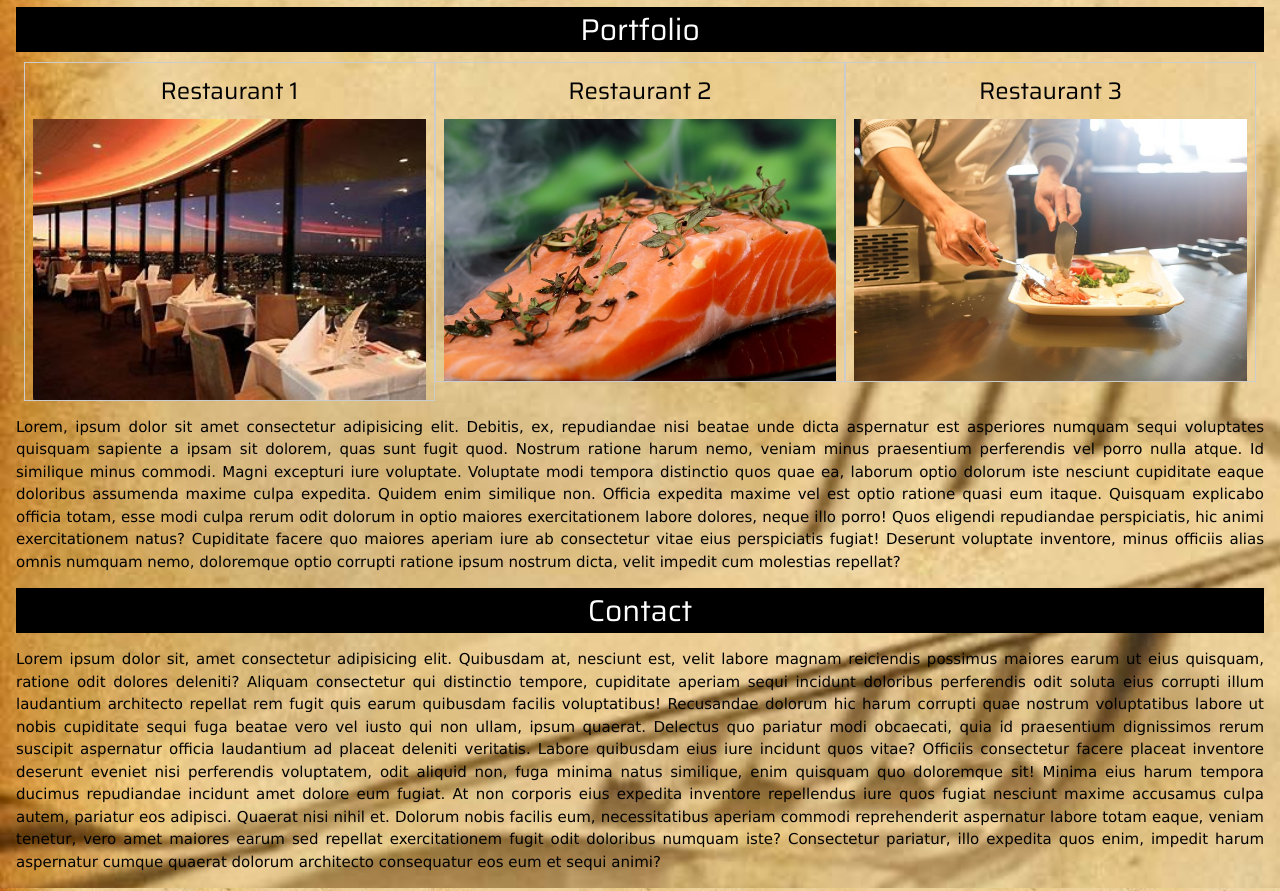
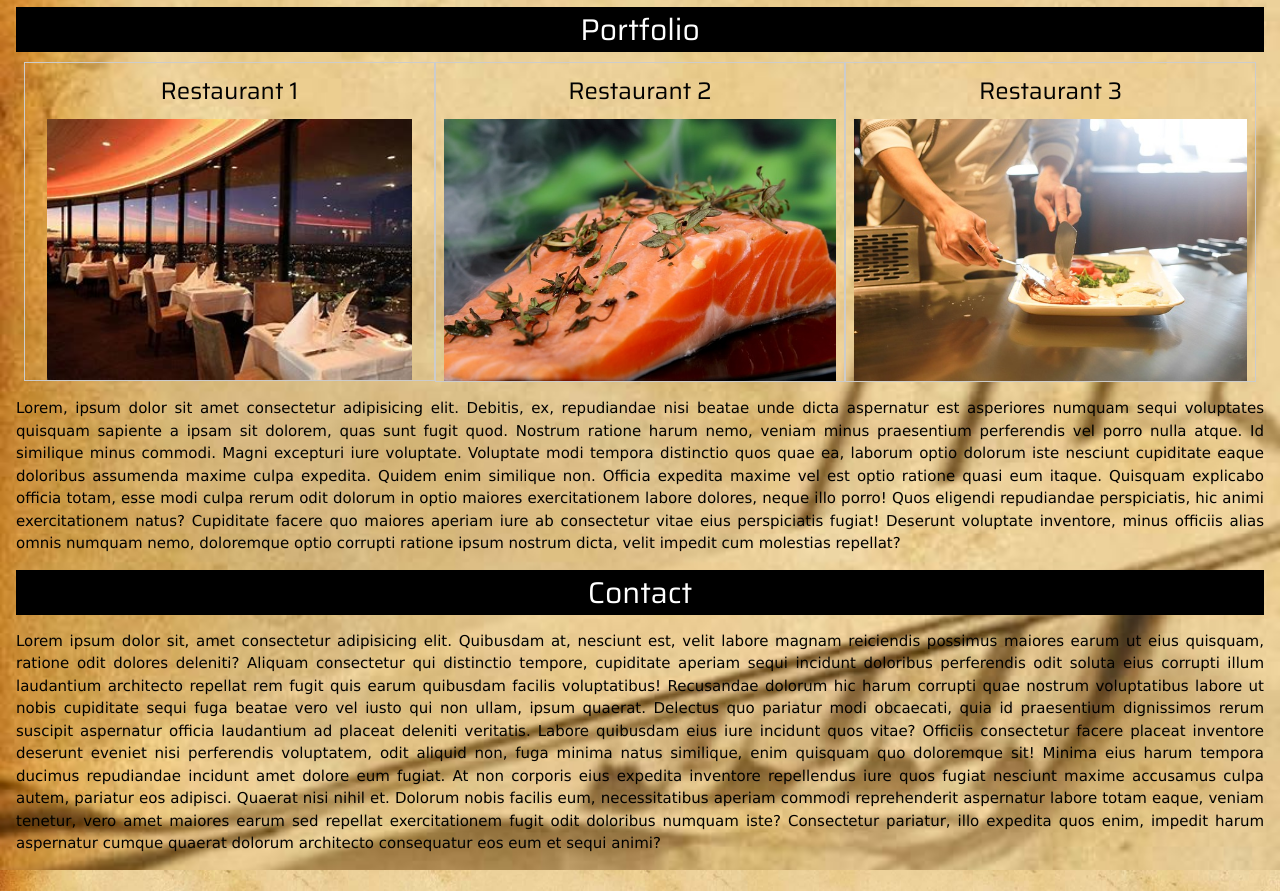
Before and after one commit to Sabrina24041979/mobile-first-html-static, a plain HTML site: page index.html in a window 1280 px wide. Shown: the part 1003-1894 px from the top of the page. Drawn offline with nearby package versions, Linux system fonts and the light colour scheme.

Commit message:
change size picture 2

```diff
--- a/index.html
+++ b/index.html
@@ -230,7 +230,7 @@
                 <div class="w3-row-padding">
                     <article class="w3-col m4 w3-border w3-center">
                         <h3>Restaurant 1</h3>
-                        <img src="assets/image/restaurant 1.jpg" alt="" class="w3-image" width="100%">
+                        <img src="assets/image/restaurant 1.jpg" alt="" class="w3-image" width="93%">
                     </article>
                     <article class="w3-col m4 w3-border w3-center">
                         <h3>Restaurant 2</h3>
```
